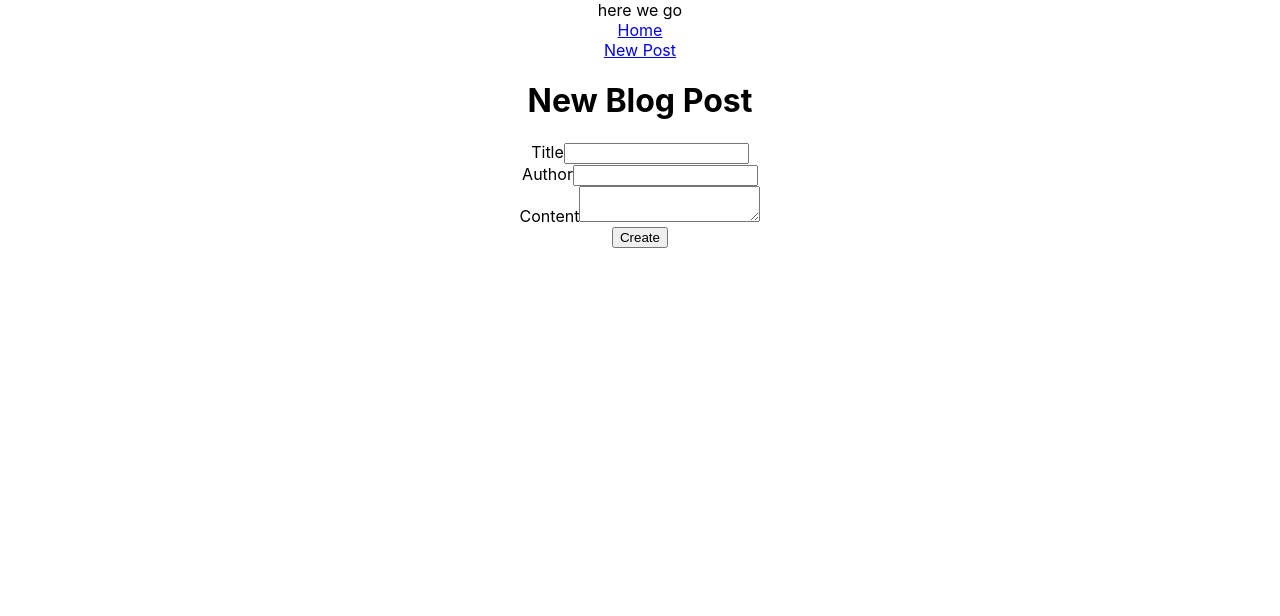
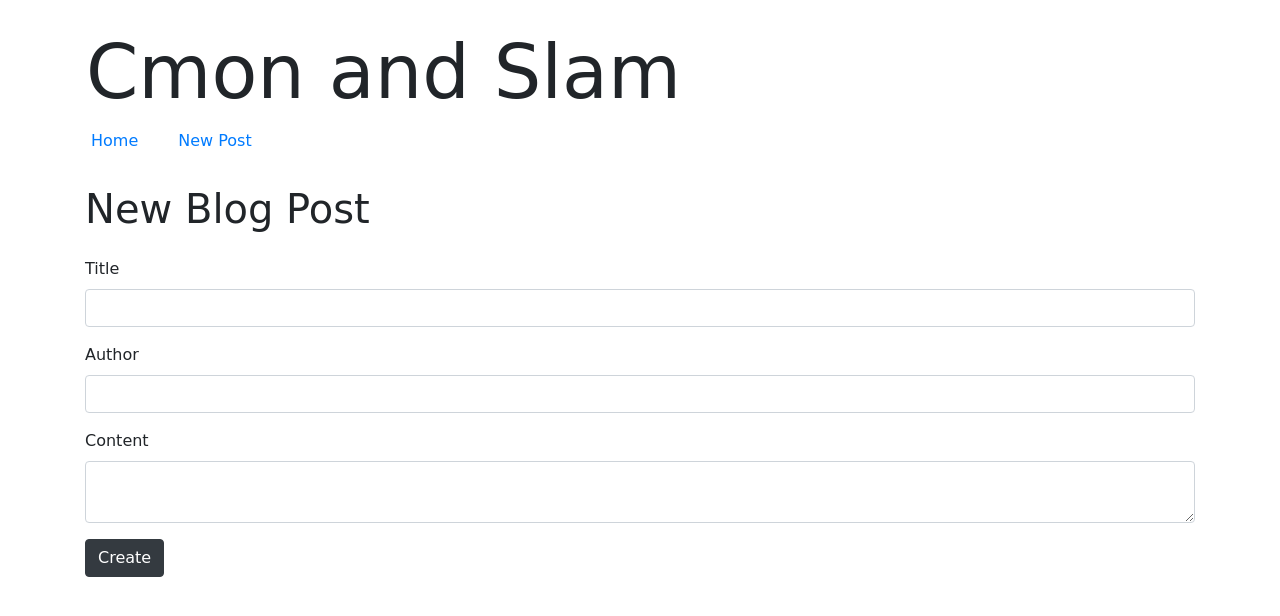
Before and after one commit to miknayr/mern-frontend, a React (Create React App) app: page /newpost in a window 1280 px wide. Shown: the top 616 px of the page. Built offline with nearby package versions, Linux system fonts and the light colour scheme; no server answers.

Commit message:
some styling

```diff
--- a/package.json
+++ b/package.json
@@ -7,9 +7,12 @@
     "@testing-library/react": "^11.2.7",
     "@testing-library/user-event": "^12.8.3",
     "axios": "^0.21.1",
+    "bootstrap": "^4.6.0",
     "dotenv": "^8.2.0",
     "react": "^17.0.2",
+    "react-bootstrap": "^1.6.1",
     "react-dom": "^17.0.2",
+    "react-router-bootstrap": "^0.25.0",
     "react-router-dom": "^5.2.0",
     "react-scripts": "4.0.3",
     "web-vitals": "^1.1.2"
--- a/src/App.css
+++ b/src/App.css
@@ -1,5 +1,48 @@
+/* ----------------------------------------------
+ * Generated by Animista on 2021-7-6 20:30:50
+ * Licensed under FreeBSD License.
+ * See http://animista.net/license for more info.
+ * w: http://animista.net, t: @cssanimista
+ * ---------------------------------------------- */
+
+/**
+ * ----------------------------------------
+ * animation rotate-tl
+ * ----------------------------------------
+ */
+ @-webkit-keyframes rotate-tl {
+  0% {
+    -webkit-transform: rotate(0);
+            transform: rotate(0);
+    -webkit-transform-origin: top left;
+            transform-origin: top left;
+  }
+  100% {
+    -webkit-transform: rotate(360deg);
+            transform: rotate(360deg);
+    -webkit-transform-origin: top left;
+            transform-origin: top left;
+  }
+}
+@keyframes rotate-tl {
+  0% {
+    -webkit-transform: rotate(0);
+            transform: rotate(0);
+    -webkit-transform-origin: top left;
+            transform-origin: top left;
+  }
+  100% {
+    -webkit-transform: rotate(360deg);
+            transform: rotate(360deg);
+    -webkit-transform-origin: top left;
+            transform-origin: top left;
+  }
+}
+
+
 .App {
   text-align: center;
+  font-family: "Comic Sans MS", "Comic Sans";
 }
 
 .App-logo {
@@ -36,3 +79,67 @@
     transform: rotate(360deg);
   }
 }
+
+.bigTitle{
+  font-size: 75px;
+
+}
+
+
+.nav-item {
+    font-family: "Comic Sans MS", "Comic Sans";
+  font-family: "Comic Sans MS", "Comic Sans";
+  justify-content: center;
+  /* border: 2px solid black */
+}
+
+.navButton {
+  /* text-decoration: line-through; */
+  /* background-color: wheat; */
+  justify-content: center;
+  margin-left: 20px;
+  margin-right: 20px;
+}
+
+.gridContainer {
+  display: grid;
+  grid-template-columns: 1fr 1fr 1fr;
+  grid-template-rows: 1fr 1fr 1fr;
+  gap: 20px 50px;
+  grid-template-areas:
+  ". . ."
+  ". . ."
+  ". . .";
+  margin: 100px;
+
+
+}
+.cardBlock {
+  font-family: "Comic Sans MS", "Comic Sans";
+}
+
+.title{
+  text-decoration: line-through;
+  font-size: 50px;
+  font-style:italic;
+  font-weight: bold;
+}
+.title:hover{
+  text-decoration: none;
+  font-size: 50px;
+  font-style:italic;
+  font-weight: bold;
+  color: Red;
+
+	-webkit-animation: rotate-tl 0.5s cubic-bezier(0.455, 0.030, 0.515, 0.955) both;
+	        animation: rotate-tl 0.5s cubic-bezier(0.455, 0.030, 0.515, 0.955) both;
+
+}
+
+#content {
+  font-size: 12px;
+}
+
+.newPost {
+  font-family: "Comic Sans MS", "Comic Sans";
+}
--- a/src/App.js
+++ b/src/App.js
@@ -2,16 +2,24 @@ import './App.css';
 import { useEffect, useState } from 'react'
 import axios from 'axios'
 
+
+
 import Blog from './Components/Blog'
-import Post from './Components/Post'
 import Nav from './Components/Nav'
 import NewPost from './Components/NewPost'
+import Post from './Components/Post'
+// import Jumbotron from 'react-bootstrap/Jumbotron'
+// import Container from 'react-bootstrap/Container';
+// import Button from 'react-bootstrap/Button';
+// import ButtonToolbar from 'react-bootstrap/ButtonToolbar';
+// import { LinkContainer } from 'react-router-bootstrap';
 
 import {
   BrowserRouter, // alias BrowserRouter as Router
   Route,
   Switch
 } from 'react-router-dom'
+
 
 
 const App = () => {
@@ -29,9 +37,10 @@ const App = () => {
 
 
   return (
-    <div className="App">
-      here we go
+    <div >
        <Nav />
+
+
           <BrowserRouter>
             <Switch>
               <Route  //home
@@ -59,6 +68,8 @@ const App = () => {
             </Switch>
 
           </BrowserRouter>
+
+
     </div>
   );
 }
--- a/src/Components/Blog.jsx
+++ b/src/Components/Blog.jsx
@@ -3,6 +3,9 @@ import { useEffect, useState } from 'react'
 import { Link } from 'react-router-dom'
 
 import axios from 'axios'
+// import Container from 'react-bootstrap/Container';
+// import Row from 'react-bootstrap/Row'
+// import Col from 'react-bootstrap/Col'
 
 
 const Blog = () => {
@@ -25,26 +28,30 @@ const Blog = () => {
     // console.log('🚀 blog title: ' + blogs.title )
 
     return (
-      <div className="blogCard" key={i}>
-        <li >
-        <Link
-          to={`/blog/${blogs._id}`}
-        >
-          <h2>Title: {blogs.title}</h2>
-        </Link>
-          <h4>Author: {blogs.author} </h4>
-          <p> Content: {blogs.content}</p>
 
-          <br/>
-        </li>
-      </div>
+      <div key={i}>
+            <div className="cardBlock">
+                    <Link to={`/blog/${blogs._id}`} >
+                      <div className="title">{blogs.title}</div>
+                    </Link>
+                <div className="wrapper row" id='author'>
+                      <h6 classNamed="col">by: {blogs.author} </h6>
+                </div>
+
+                <div className="wrapper row" id='content'>
+                      <p classNamed="col">{blogs.content}</p>
+                </div>
+                      <br/>
+          </div>
+        </div>
     )
 
   })
 
 
   return (
-    <div>
+
+    <div className="gridContainer p-1">
       {entryData}
     </div>
   );
--- a/src/Components/Nav.jsx
+++ b/src/Components/Nav.jsx
@@ -1,23 +1,34 @@
+import Container from 'react-bootstrap/Container';
+import Row from 'react-bootstrap/Row'
 const Nav = () => {
   return (
-    <div>
-      <nav>
+
+      <Container className="p-3">
+
+
         <div>
-              <div className="nav-item">
-                <a href="/blog" className="nav-link">
+          <nav className="nav-item">
+          <div className="bigTitle">Cmon and Slam</div>
+            <Row >
+
+              <div className="Col navButton">
+                <a href="/blog">
                     Home
                 </a>
               </div>
 
-              <div className="nav-item">
-                <a href="/newpost" className="nav-link">
+              <div className="Col navButton">
+                <a href="/newpost">
                     New Post
                 </a>
               </div>
 
+            </Row>
+          </nav>
         </div>
-      </nav>
-    </div>
+
+      </Container>
+
   )
 }
 
--- a/src/Components/NewPost.jsx
+++ b/src/Components/NewPost.jsx
@@ -1,87 +1,10 @@
 
 import React from 'react'
 
-
-// class NewPost extends React.Component {
-//   constructor(props) {
-//     super(props)
-//     this.state = {
-//       title: '',
-//       author: '',
-//       content: '',
-//     }
-//   }
-
-//   updateTitle = e => {
-//     this.setState({title: e.target.value})
-//   }
-
-//   updateAuthor = e => {
-//     this.setState({author: e.target.value})
-//   }
-
-//   updateContent = e => {
-//     this.setState({content: e.target.value})
-//   }
-
-//   handleSubmit = e => {
-//     e.preventDefault()
-
-//     const {title, author, content} = this.state
-
-//     console.log('*** you clicked submit! with these values: ', {title, author, content})
-
-//     axios({
-//       method: 'post',
-//       url: 'http://localhost:3001/newpost',
-//       data: {
-//         title,
-//         author,
-//         content
-//       },
-//       headers: {"Access-Control-Allow-Origin": "*"}
-//     })
-//     .then((response) => {
-//       console.log('*** the response: ', response)
-//       this.history.pushState(null, 'blog')
-//     })
-//     .catch((err) => console.log(err))
-//   }
-
-//   render() {
-//     const {title, author, content} = this.state
-
-//     return (
-//       <div className="container pt-3">
-//         <h1>New Blog Post</h1>
-//           <div className="wrapper pt-3">
-//             <form onSubmit={this.handleSubmit}>
-//               <label htmlFor="name">Title</label>
-//               <input type="text" name="title" value={title} onChange={this.updateTitle} />
-//               <br/>
-
-//               <label htmlFor="name">Author</label>
-//               <input type="text" name="author" value={author} onChange={this.updateAuthor} />
-//               <br/>
-
-//               <label htmlFor="content">Content</label>
-//               <textarea name="content" value={content} onChange={this.updateContent} />
-//               <br/>
-
-//               <button className="btn btn-dark">Create</button>
-//             </form>
-//           </div>
-//       </div>
-//     )
-//   }
-// }
-
 const NewPost = () => {
 
-
-
   return (
-  <div className="container pt-3">
+  <div className="container pt-3 newPost">
     <h1>New Blog Post</h1>
 
       <div className="wrapper pt-3">
--- a/src/Components/Post.jsx
+++ b/src/Components/Post.jsx
@@ -20,17 +20,18 @@ const Post = (props) => {
 
   return (
 
-    <div className="container pt-3">
+    <div className="container pt-3 cardBlock">
 
-          <h1>{props.name}</h1>
+
           <div className="wrapper pt-3">
 
-            <h2>Title: {props.title}</h2>
-            <h4>Author: {props.author} </h4>
-            <p> Content: {props.content}</p>
+            <h1>{props.title}</h1>
+            <h6>by:{props.author} </h6>
+            <br/>
+            <p>{props.content}</p>
           </div>
 
-          <p><a href={`/edit/${props._id}`}>Edit</a>  <a href="/blog" onClick={() => deletePost(props._id)}>Delete</a></p>
+           <a href="/blog" onClick={() => deletePost(props._id)}>Delete</a>
 
     </div>
 
--- a/src/index.css
+++ b/src/index.css
@@ -5,6 +5,7 @@ body {
     sans-serif;
   -webkit-font-smoothing: antialiased;
   -moz-osx-font-smoothing: grayscale;
+  background-color: wheat;
 }
 
 code {
--- a/src/index.js
+++ b/src/index.js
@@ -3,6 +3,7 @@ import ReactDOM from 'react-dom';
 import './index.css';
 import App from './App';
 import reportWebVitals from './reportWebVitals';
+import 'bootstrap/dist/css/bootstrap.css';
 
 ReactDOM.render(
   <React.StrictMode>
```
Also changed, not shown: 1 other file (tests, documents, lock files or other folders). Lines whose indentation alone changed are shown as unchanged.
